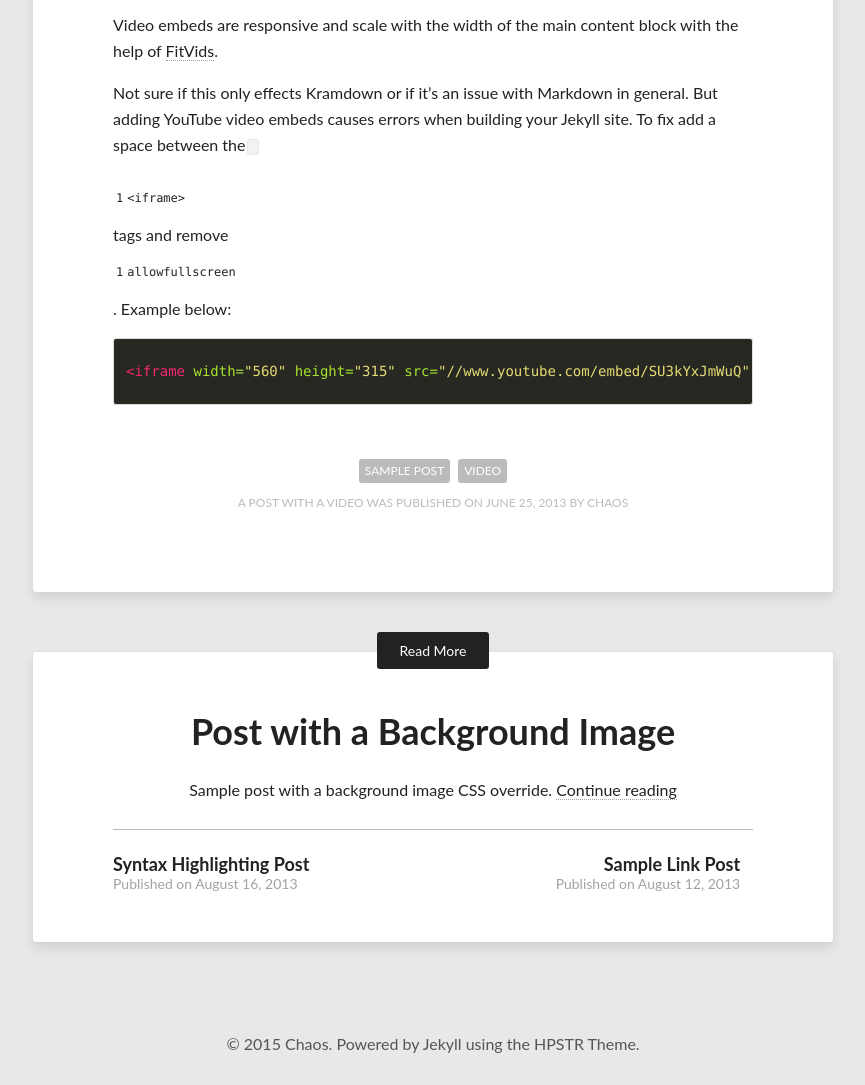
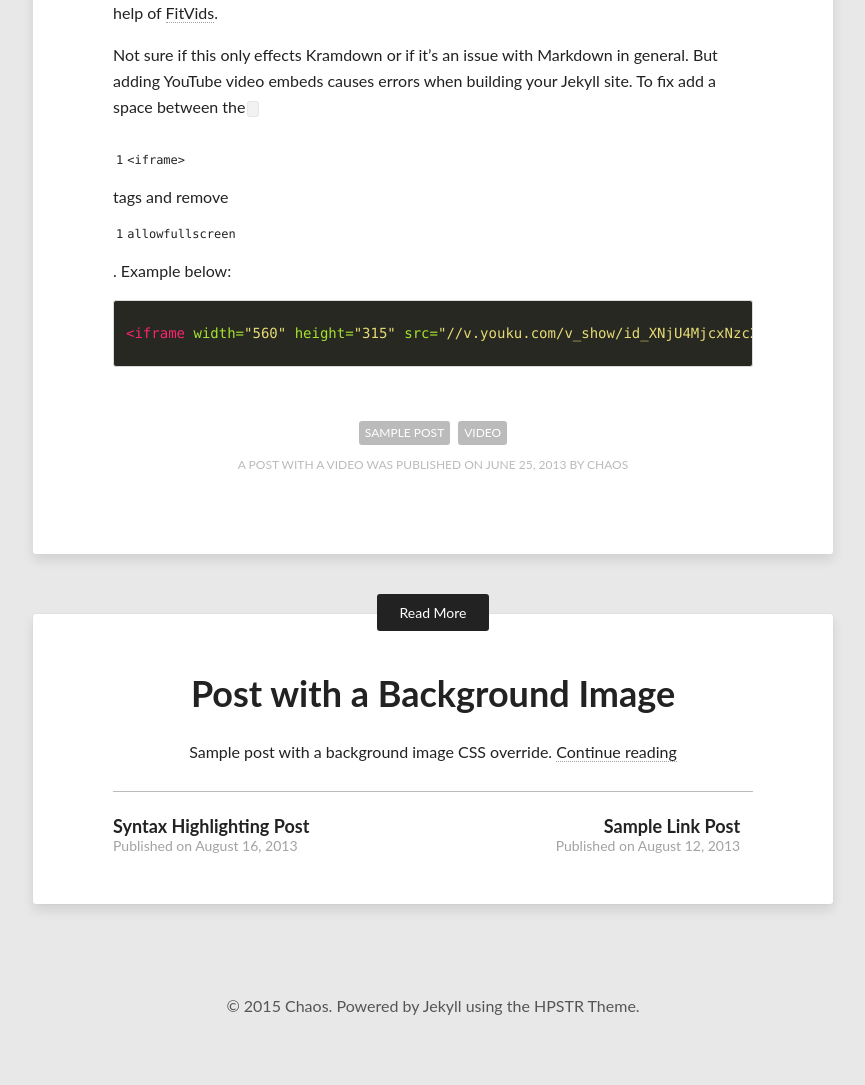
Before and after one commit to Chaos777/Chaos777.github.io, a Jekyll site: the page built from _posts/2013-06-25-video-post.md, in a window 1280 px wide, cut to the strip 647-1732 px from the top of the page. Shown: the whole strip, without its empty margins (207-1072 px from the left). Built offline with Jekyll 4.4.1, drawn with Linux system fonts in a browser that asks for light colours; nearby versions of some CDN libraries; comment, search, counter and statistics services are not loaded; after the commit the page ends 1694 px from its top, so only the background shows below that.

Commit message:
add youku video

```diff
--- a/_posts/2013-06-25-video-post.md
+++ b/_posts/2013-06-25-video-post.md
@@ -5,12 +5,12 @@
 tags: [sample post, video]
 ---
 
-<iframe width="560" height="315" src="//www.youtube.com/embed/SU3kYxJmWuQ" frameborder="0"> </iframe>
+<iframe width="560" height="315" src="//v.youku.com/v_show/id_XNjU4MjcxNzc2.html?from=s1.8-1-1.2" frameborder="0"> </iframe>
 
 Video embeds are responsive and scale with the width of the main content block with the help of [FitVids](http://fitvidsjs.com/).
 
 Not sure if this only effects Kramdown or if it's an issue with Markdown in general. But adding YouTube video embeds causes errors when building your Jekyll site. To fix add a space between the `<iframe>` tags and remove `allowfullscreen`. Example below:
 
 {% highlight html %}
-<iframe width="560" height="315" src="//www.youtube.com/embed/SU3kYxJmWuQ" frameborder="0"> </iframe>
+<iframe width="560" height="315" src="//v.youku.com/v_show/id_XNjU4MjcxNzc2.html?from=s1.8-1-1.2" frameborder="0"> </iframe>
 {% endhighlight %}
```
